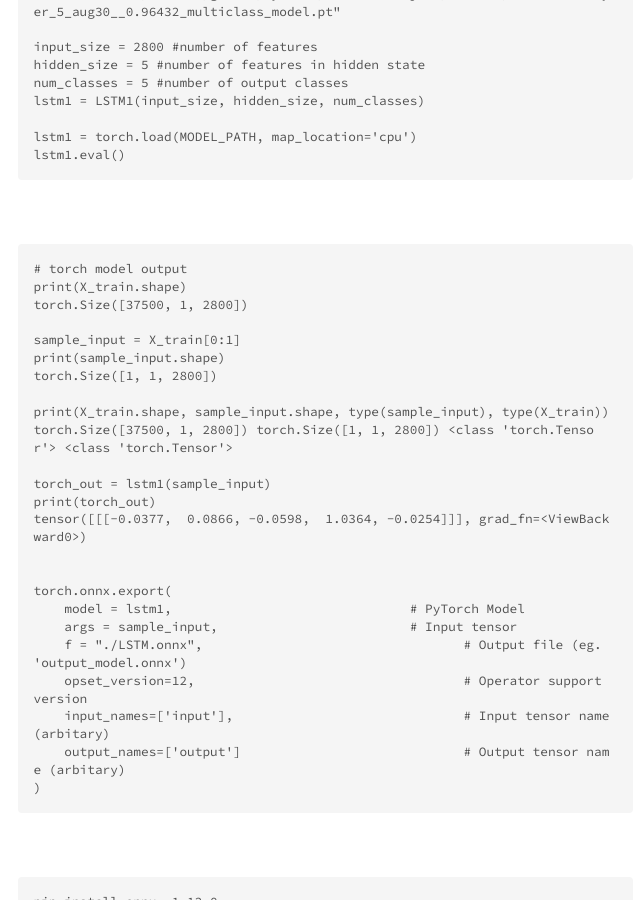
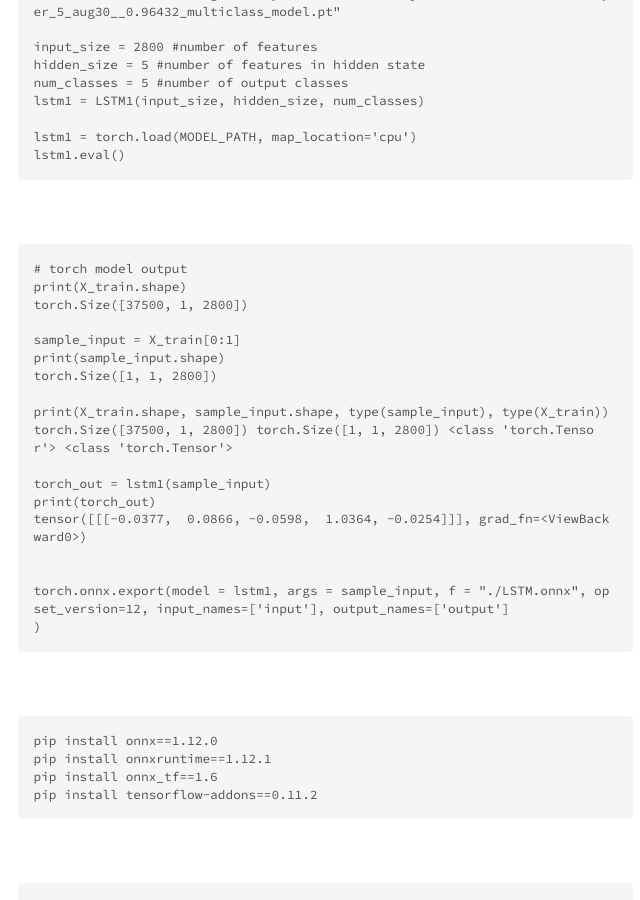
Before and after one commit to karthikziffer/karthikziffer.github.io, a Jekyll site: the page built from _posts/2022-09-27-convert-pytorch-to-tflite.md, in a window 1280 px wide and 900 px high, scrolled down 1540 px. Shown: the whole window, without its empty margins (315-955 px from the left). Built offline with Jekyll 4.4.1, drawn with Linux system fonts in a browser that asks for light colours; comment, search, counter and statistics services are not loaded.

Commit message:
changes - pytorch to tflite code

````diff
--- a/_posts/2022-09-27-convert-pytorch-to-tflite.md
+++ b/_posts/2022-09-27-convert-pytorch-to-tflite.md
@@ -119,13 +119,7 @@ print(torch_out)
 tensor([[[-0.0377,  0.0866, -0.0598,  1.0364, -0.0254]]], grad_fn=<ViewBackward0>)
 
 
-torch.onnx.export(
-    model = lstm1,                  		 # PyTorch Model
-    args = sample_input,                	 # Input tensor
-    f = "./LSTM.onnx",       				# Output file (eg. 'output_model.onnx')
-    opset_version=12,       				# Operator support version
-    input_names=['input'],   				# Input tensor name (arbitary)
-    output_names=['output'] 				# Output tensor name (arbitary)
+torch.onnx.export(model = lstm1, args = sample_input, f = "./LSTM.onnx", opset_version=12, input_names=['input'], output_names=['output']
 )
 ```
 
@@ -156,9 +150,7 @@ tf_rep.export_graph("./LSTM_tf_2.pb")
 ```
 
 #TensorFlow freezegraph .pb model file
-converter = tf.compat.v1.lite.TFLiteConverter.from_frozen_graph('/content/LSTM_tf_2.pb',
-                                                      input_shapes = {'input':[1,1,2800]},
-                                                      input_arrays = ['input'],output_arrays = ['output'])
+converter = tf.compat.v1.lite.TFLiteConverter.from_frozen_graph('/content/LSTM_tf_2.pb', input_shapes = {'input':[1,1,2800]}, input_arrays = ['input'],output_arrays = ['output'])
 
 
 converter.target_ops = [tf.lite.OpsSet.TFLITE_BUILTINS, tf.lite.OpsSet.SELECT_TF_OPS]
````
